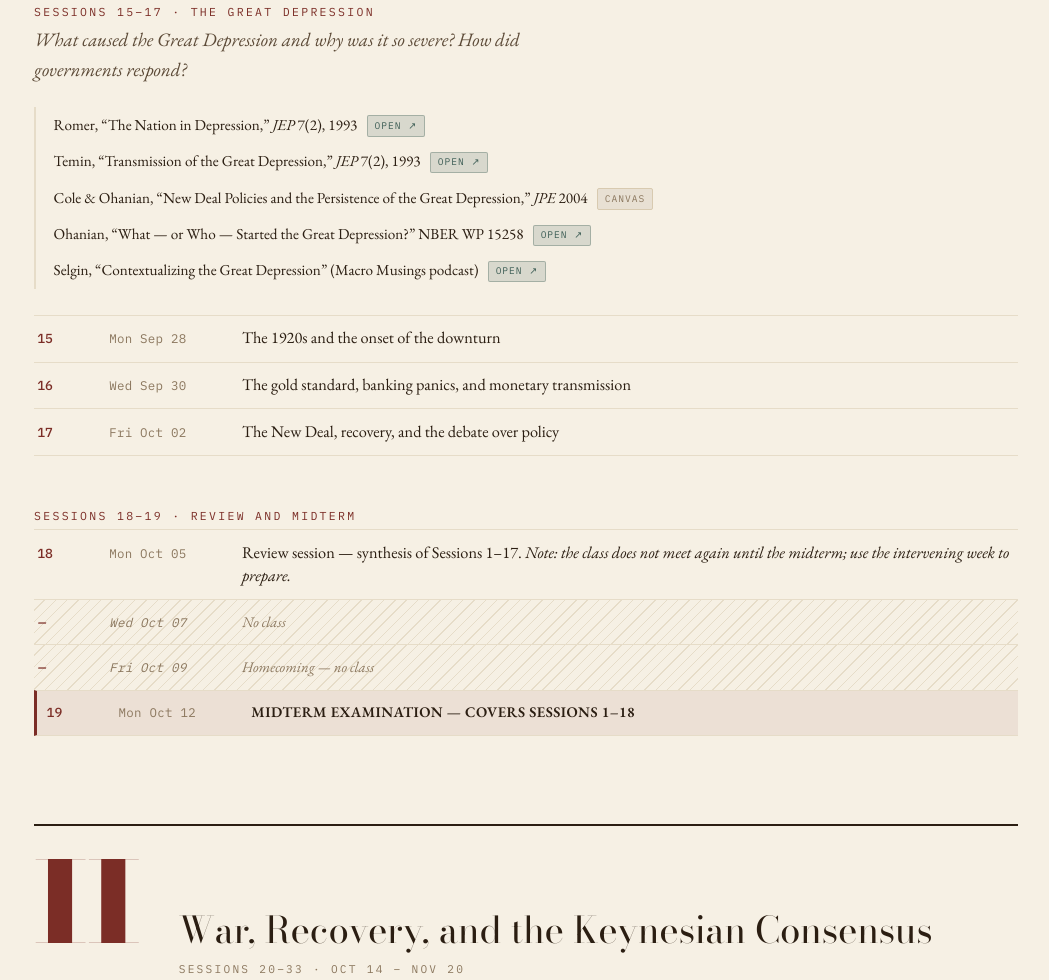
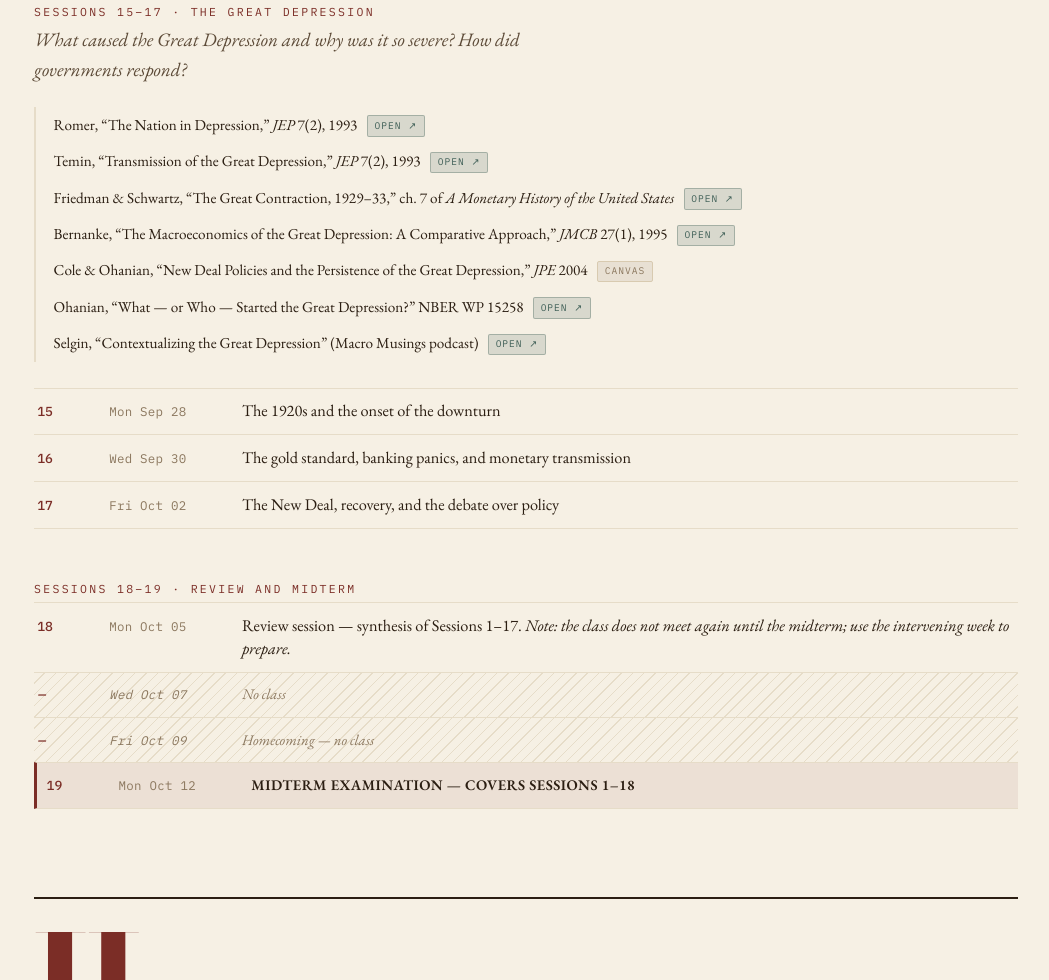
Before and after one commit to MarkKoyama/MarkKoyama.github.io, a plain HTML site: page teaching/iss4931.html in a window 1280 px wide. Shown: the part 3852-4832 px from the top of the page, without its empty margins (114-1163 px from the left). Drawn offline with nearby package versions, Linux system fonts and the light colour scheme.

Commit message:
Add the monetary interpretation to the Great Depression readings
Friedman & Schwartz, "The Great Contraction, 1929-33" (ch. 7 of A
Monetary History), linked to the free NBER edition of the volume, and
Bernanke, "The Macroeconomics of the Great Depression" (JMCB 1995).

Co-Authored-By: Claude Opus 5 (1M context) <noreply@anthropic.com>

```diff
--- a/teaching/iss4931.html
+++ b/teaching/iss4931.html
@@ -384,6 +384,10 @@ h2.sec{font-family:"Bodoni Moda",Didot,serif; font-size:clamp(1.7rem,4.5vw,2.6re
         <a class="badge b-open" target="_blank" rel="noopener" href="https://www.aeaweb.org/articles?id=10.1257/jep.7.2.19">Open ↗</a></li>
       <li>Temin, “Transmission of the Great Depression,” <em>JEP</em> 7(2), 1993
         <a class="badge b-open" target="_blank" rel="noopener" href="https://doi.org/10.1257/jep.7.2.87">Open ↗</a></li>
+      <li>Friedman &amp; Schwartz, “The Great Contraction, 1929–33,” ch. 7 of <em>A Monetary History of the United States</em>
+        <a class="badge b-open" target="_blank" rel="noopener" href="https://www.nber.org/books-and-chapters/great-contraction-1929-33">Open ↗</a></li>
+      <li>Bernanke, “The Macroeconomics of the Great Depression: A Comparative Approach,” <em>JMCB</em> 27(1), 1995
+        <a class="badge b-open" target="_blank" rel="noopener" href="https://doi.org/10.2307/2077848">Open ↗</a></li>
       <li>Cole &amp; Ohanian, “New Deal Policies and the Persistence of the Great Depression,” <em>JPE</em> 2004 <span class="badge b-canvas">Canvas</span></li>
       <li>Ohanian, “What — or Who — Started the Great Depression?” NBER WP 15258
         <a class="badge b-open" target="_blank" rel="noopener" href="https://www.nber.org/papers/w15258">Open ↗</a></li>
```
Also changed, not shown: 1 other file.
